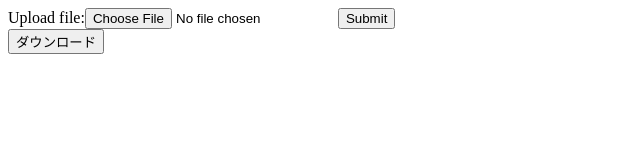
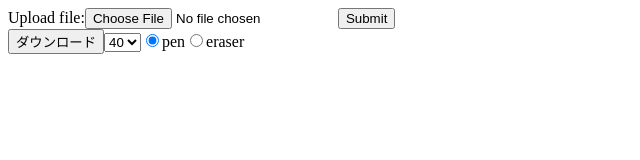
Before and after one commit to AokabiC/pfn-intern-2021, a React (Create React App) app: page / in a window 1280 px wide. Shown: the top 160 px of the page, without its empty margins (0-640 px from the left). Built offline with nearby package versions, Linux system fonts and the light colour scheme.

Commit message:
feat: enable to configure pen tools

```diff
--- a/src/atoms/DrawableCanvas.tsx
+++ b/src/atoms/DrawableCanvas.tsx
@@ -8,6 +8,7 @@ interface Props {
   imageData: ImageData | undefined
   penSize: number
   tool: 'pen' | 'eraser'
+  setCanvasDataUrl: React.Dispatch<React.SetStateAction<string | undefined>>
 }
 
 export const DrawableCanvas: React.FC<Props> = ({
@@ -16,6 +17,7 @@ export const DrawableCanvas: React.FC<Props> = ({
   imageData,
   penSize,
   tool,
+  setCanvasDataUrl,
 }) => {
   const canvasRef = useRef<HTMLCanvasElement>(null)
   const [drawing, setDrawing] = useState(false)
@@ -90,16 +92,10 @@ export const DrawableCanvas: React.FC<Props> = ({
 
   const endDrawing = () => {
     setDrawing(false)
-  }
-
-  const handleDownload: React.MouseEventHandler<HTMLButtonElement> = () => {
     const canvas = canvasRef.current
     if (canvas == null) return
     let dataUrl = canvas.toDataURL()
-    const a = document.createElement('a')
-    a.download = 'annotation.png'
-    a.href = dataUrl
-    a.click()
+    setCanvasDataUrl(dataUrl)
   }
 
   // canvas default
@@ -131,14 +127,6 @@ export const DrawableCanvas: React.FC<Props> = ({
           opacity: 0.5;
         `}
       />
-      <button
-        onClick={handleDownload}
-        css={css`
-          position: absolute;
-        `}
-      >
-        ダウンロード
-      </button>
     </>
   )
 }
--- /dev/null
+++ b/src/atoms/PenSizeSelector.tsx
@@ -0,0 +1,17 @@
+import React from 'react'
+
+interface Props {
+  value: number
+  onChange: React.ChangeEventHandler<HTMLSelectElement>
+}
+
+export const PenSizeSelector: React.FC<Props> = ({ value, onChange }) => {
+  const penSizeList = [10, 20, 40, 60, 80]
+  return (
+    <select value={value} onChange={onChange}>
+      {penSizeList.map((d) => (
+        <option value={d}>{d}</option>
+      ))}
+    </select>
+  )
+}
--- /dev/null
+++ b/src/atoms/PenToolSelector.tsx
@@ -0,0 +1,27 @@
+import React from 'react'
+
+export type PenTools = 'pen' | 'eraser'
+
+interface Props {
+  value: PenTools
+  onChange: React.ChangeEventHandler<HTMLInputElement>
+}
+
+export const PenToolSelector: React.FC<Props> = ({ value, onChange }) => {
+  const penToolList = ['pen', 'eraser']
+  return (
+    <>
+      {penToolList.map((d) => (
+        <label>
+          <input
+            type="radio"
+            value={d}
+            onChange={onChange}
+            checked={value === d}
+          />
+          {d}
+        </label>
+      ))}
+    </>
+  )
+}
--- a/src/molecules/AnnotationTool.tsx
+++ b/src/molecules/AnnotationTool.tsx
@@ -3,6 +3,8 @@ import { css } from '@emotion/react'
 import { DrawableCanvas } from 'atoms/DrawableCanvas'
 import { FileInput } from 'atoms/FileInput'
 import { ImgCanvas } from 'atoms/ImgCanvas'
+import { PenSizeSelector } from 'atoms/PenSizeSelector'
+import { PenTools, PenToolSelector } from 'atoms/PenToolSelector'
 import React, { useRef, useState } from 'react'
 
 interface ImgData {
@@ -10,6 +12,11 @@ interface ImgData {
   name: string
   element: HTMLImageElement | undefined
   imagePreviewUrl: string
+}
+
+interface PenProperty {
+  tool: PenTools
+  size: number
 }
 
 export const AnnotationTool: React.FC = () => {
@@ -21,6 +28,11 @@ export const AnnotationTool: React.FC = () => {
     imagePreviewUrl: '',
   })
   const [imageData, setImageData] = useState<ImageData>()
+  const [canvasDataUrl, setCanvasDataUrl] = useState<string>()
+  const [penProperty, setPenProperty] = useState<PenProperty>({
+    tool: 'pen',
+    size: 40,
+  })
 
   const handleSubmit: React.FormEventHandler = (event) => {
     event.preventDefault()
@@ -28,19 +40,20 @@ export const AnnotationTool: React.FC = () => {
     const uploadedImgFile = fileInput.current?.files?.item(0)
     reader.onloadend = () => {
       const uploadedImgDataUrl = reader.result?.toString() ?? ''
-      setUploadedImg({
-        ...uploadedImg,
+      console.log(uploadedImgFile?.name)
+      setUploadedImg((prev) => ({
+        ...prev,
         file: uploadedImgFile ?? undefined,
         name: uploadedImgFile?.name ?? '',
         imagePreviewUrl: uploadedImgDataUrl,
-      })
+      }))
       let img = new Image()
       img.src = uploadedImgDataUrl
       img.onload = () => {
-        setUploadedImg({
-          ...uploadedImg,
+        setUploadedImg((prev) => ({
+          ...prev,
           element: img,
-        })
+        }))
       }
     }
     if (uploadedImgFile != null) {
@@ -48,9 +61,40 @@ export const AnnotationTool: React.FC = () => {
     }
   }
 
+  const handleDownload: React.MouseEventHandler<HTMLButtonElement> = () => {
+    if (canvasDataUrl === undefined) return
+    const a = document.createElement('a')
+    a.download = uploadedImg.name + '.annotation.png'
+    a.href = canvasDataUrl
+    a.click()
+  }
+
+  const handlePenSizeChange: React.ChangeEventHandler<HTMLSelectElement> = (
+    e,
+  ) => {
+    setPenProperty((prev) => ({ ...prev, size: Number(e.target.value) }))
+  }
+
+  const handlePenToolChange: React.ChangeEventHandler<HTMLInputElement> = (
+    e,
+  ) => {
+    setPenProperty((prev) => {
+      return { ...prev, tool: e.target.value as PenTools }
+    })
+  }
+
   return (
     <>
       <FileInput ref={fileInput} onSubmit={handleSubmit} />
+      <button onClick={handleDownload}>ダウンロード</button>
+      <PenSizeSelector
+        onChange={handlePenSizeChange}
+        value={penProperty.size}
+      />
+      <PenToolSelector
+        onChange={handlePenToolChange}
+        value={penProperty.tool}
+      />
       <div
         css={css`
           position: relative;
@@ -66,8 +110,9 @@ export const AnnotationTool: React.FC = () => {
           width={uploadedImg.element?.width ?? 0}
           height={uploadedImg.element?.height ?? 0}
           imageData={imageData}
-          penSize={50}
-          tool="pen"
+          setCanvasDataUrl={setCanvasDataUrl}
+          penSize={penProperty.size}
+          tool={penProperty.tool}
         />
       </div>
     </>
```
